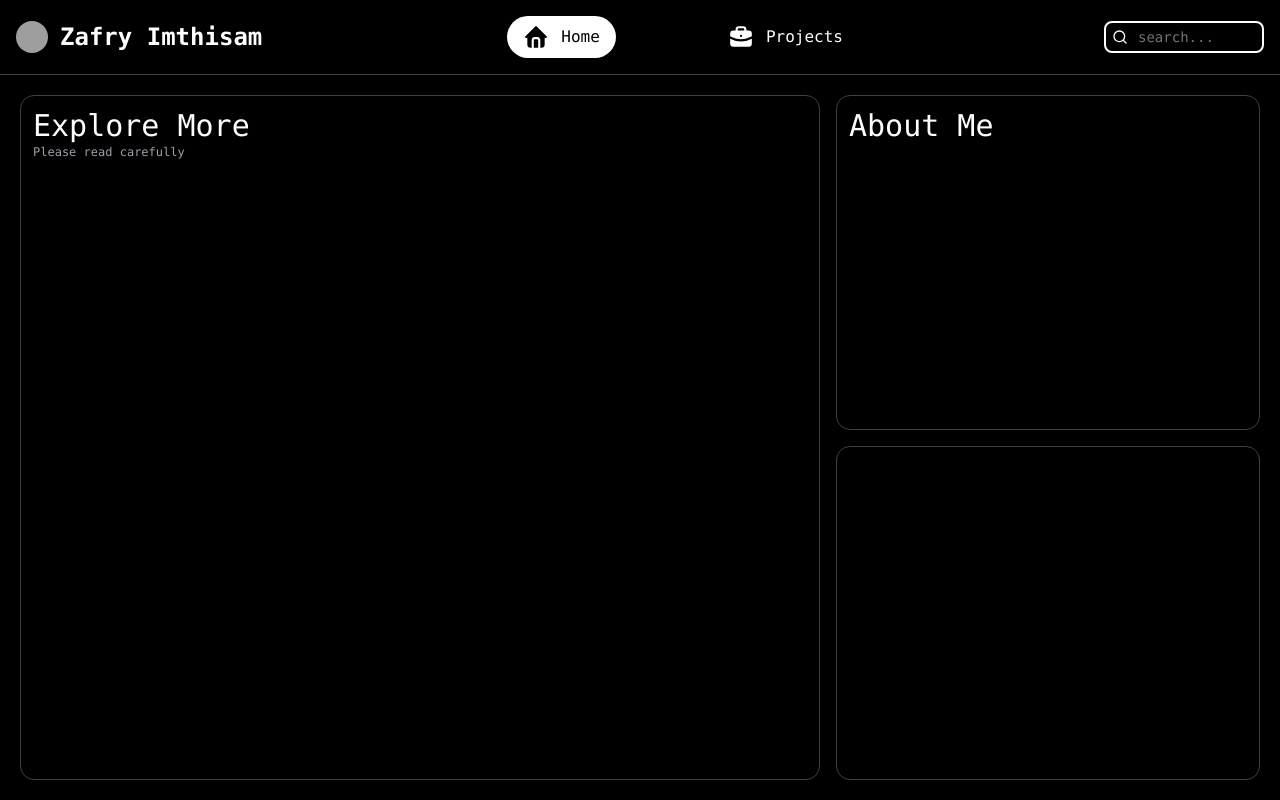
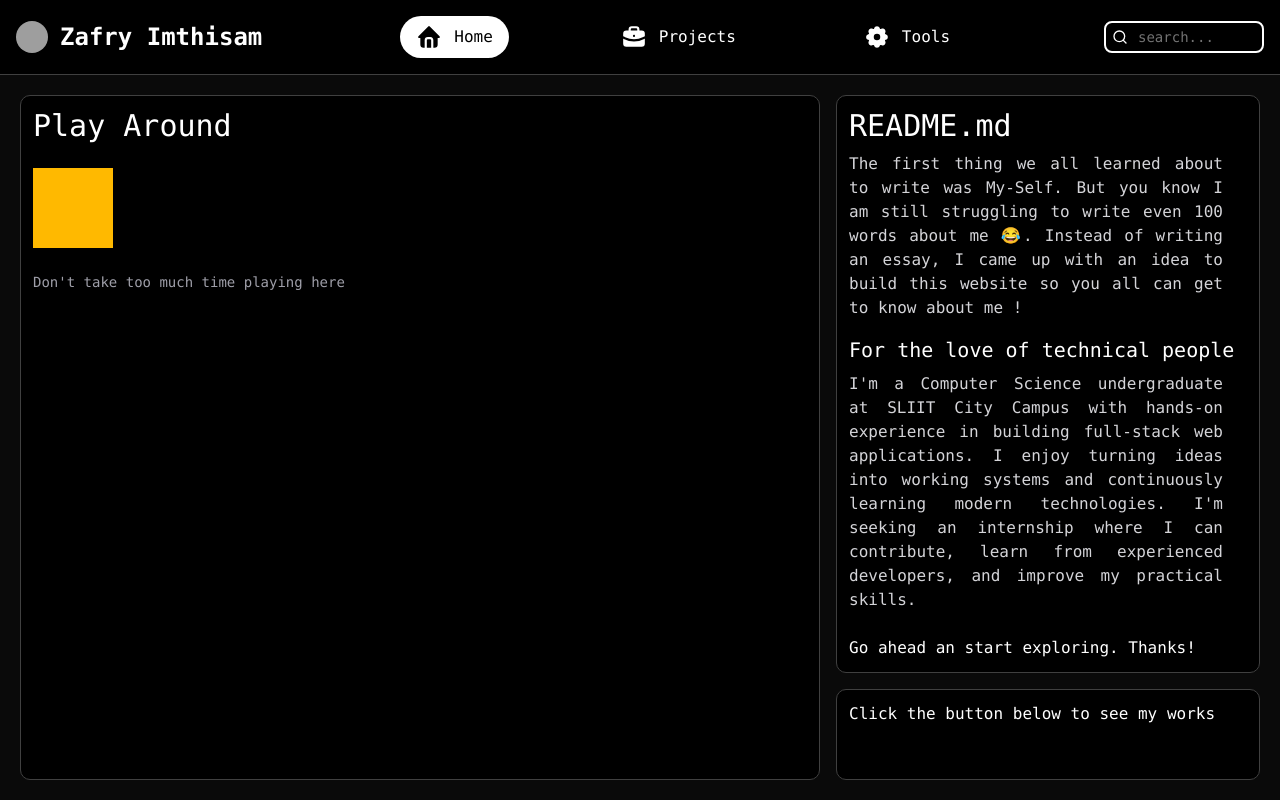
Before and after one commit to zafryimthisam/portfolio, a Next.js app: page / in a window 1280 px wide. Built offline with nearby package versions, Linux system fonts and the light colour scheme; grey boxes are pictures that could not be loaded.

Commit message:
Implemented GSAP

```diff
--- a/app/page.tsx
+++ b/app/page.tsx
@@ -1,15 +1,61 @@
+"use client";
+import { useGSAP } from "@gsap/react";
+import gsap from "gsap";
 export default function Home() {
+  useGSAP(() => {
+    gsap.from(["#play-box", "#readme-box", "#work-box"], {
+      y: 200,
+      opacity: 0,
+      duration: 1.2,
+      stagger: 0.2,
+      ease: "power3.out",
+      force3D: true,
+    });
+  });
+
   return (
-    <div className="bg-black font-mono text-white flex-1 p-5 flex flex-row gap-4">
-      <div className=" w-200 border border-neutral-700 rounded-xl p-3">
-        <h1 className="text-3xl">Explore More</h1>
-        <p className="text-zinc-400 text-xs">Please read carefully</p>
+    <div className="bg-neutral-950 font-mono text-white flex-1 p-5 flex flex-row gap-4 overflow-hidden">
+      <div
+        id="play-box"
+        className="bg-black w-200 border border-neutral-700 rounded-lg p-3"
+      >
+        <h1 className="text-3xl mb-6">Play Around</h1>
+        <div className="flex gap-10 mb-6">
+          <div className="h-20 w-20 bg-amber-400"></div>
+        </div>
+
+        <p className="text-zinc-400 text-sm">
+          Don't take too much time playing here
+        </p>
       </div>
       <div className="flex flex-col gap-4 flex-1">
-        <div className=" flex-1 border border-neutral-700 rounded-xl p-3">
-          <h1 className="text-3xl">About Me</h1>
+        <div
+          id="readme-box"
+          className="bg-black flex-1 border border-neutral-700 rounded-lg p-3"
+        >
+          <h1 className="text-3xl mb-2">README.md</h1>
+          <p className="text-zinc-300 mb-4 pr-6 text-justify">
+            The first thing we all learned about to write was My-Self. But you
+            know I am still struggling to write even 100 words about me 😂.
+            Instead of writing an essay, I came up with an idea to build this
+            website so you all can get to know about me !
+          </p>
+          <h2 className="text-xl mb-2">For the love of technical people</h2>
+          <p className="text-zinc-300 mb-6 text-justify pr-6">
+            I'm a Computer Science undergraduate at SLIIT City Campus with
+            hands-on experience in building full-stack web applications. I enjoy
+            turning ideas into working systems and continuously learning modern
+            technologies. I'm seeking an internship where I can contribute,
+            learn from experienced developers, and improve my practical skills.
+          </p>
+          <p>Go ahead an start exploring. Thanks!</p>
         </div>
-        <div className=" flex-1 border border-neutral-700 rounded-xl p-3"></div>
+        <div
+          id="work-box"
+          className="bg-black flex-1 border border-neutral-700 rounded-lg p-3"
+        >
+          <h1>Click the button below to see my works</h1>
+        </div>
       </div>
     </div>
   );
--- /dev/null
+++ b/app/tools/page.tsx
@@ -0,0 +1,7 @@
+export default function ToolsPage() {
+  return (
+    <div>
+      <h1>Coming Soon</h1>
+    </div>
+  );
+}
--- a/components/web/NavBar.tsx
+++ b/components/web/NavBar.tsx
@@ -1,7 +1,11 @@
 "use client";
 import { Input } from "@/components/ui/input";
 import { Search } from "lucide-react";
-import { IconBriefcaseFilled, IconHomeFilled } from "@tabler/icons-react";
+import {
+  IconBriefcaseFilled,
+  IconHomeFilled,
+  IconSettingsFilled,
+} from "@tabler/icons-react";
 import { Avatar, AvatarFallback, AvatarImage } from "@/components/ui/avatar";
 import Link from "next/link";
 import { usePathname } from "next/navigation";
@@ -33,6 +37,11 @@ export default function NavBar() {
             <IconBriefcaseFilled size={26} />
             <span>Projects</span>
           </Link>
+
+          <Link href={"/tools"} className={linkStyle("/tools")}>
+            <IconSettingsFilled size={26} />
+            <span>Tools</span>
+          </Link>
         </div>
         <div className="relative">
           <Search className="absolute left-2 top-1/2 -translate-y-1/2 w-4 h-4 " />
--- a/package.json
+++ b/package.json
@@ -10,6 +10,7 @@
   },
   "dependencies": {
     "@base-ui/react": "^1.2.0",
+    "@gsap/react": "^2.1.2",
     "@hookform/resolvers": "^5.2.2",
     "@tabler/icons-react": "^3.37.1",
     "class-variance-authority": "^0.7.1",
@@ -17,6 +18,7 @@
     "cmdk": "^1.1.1",
     "date-fns": "^4.1.0",
     "embla-carousel-react": "^8.6.0",
+    "gsap": "^3.14.2",
     "input-otp": "^1.4.2",
     "lucide-react": "^0.575.0",
     "motion": "^12.34.3",
```
Also changed, not shown: 1 other file (tests, documents, lock files or other folders).
